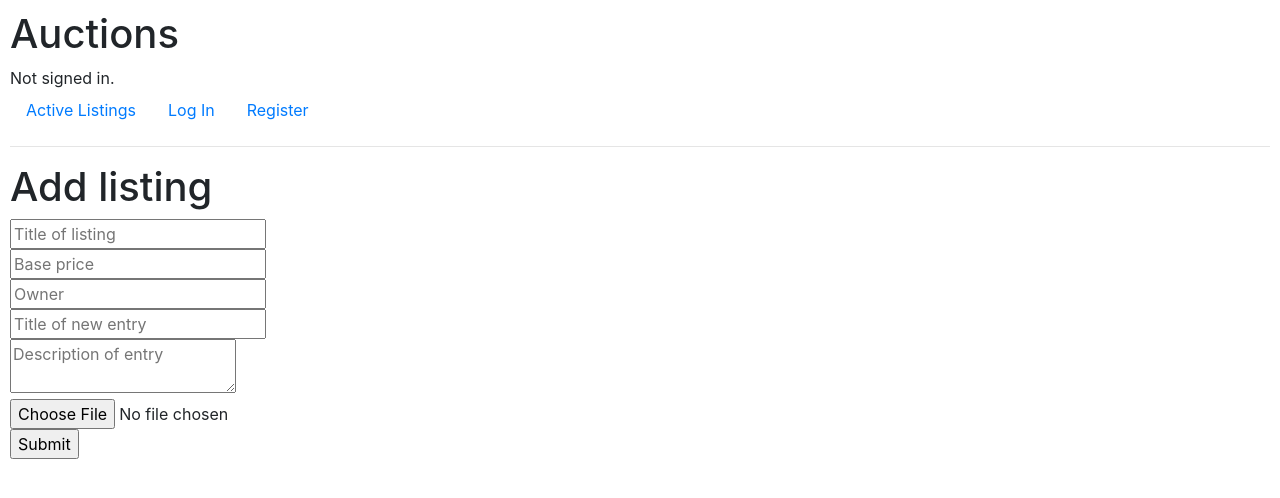
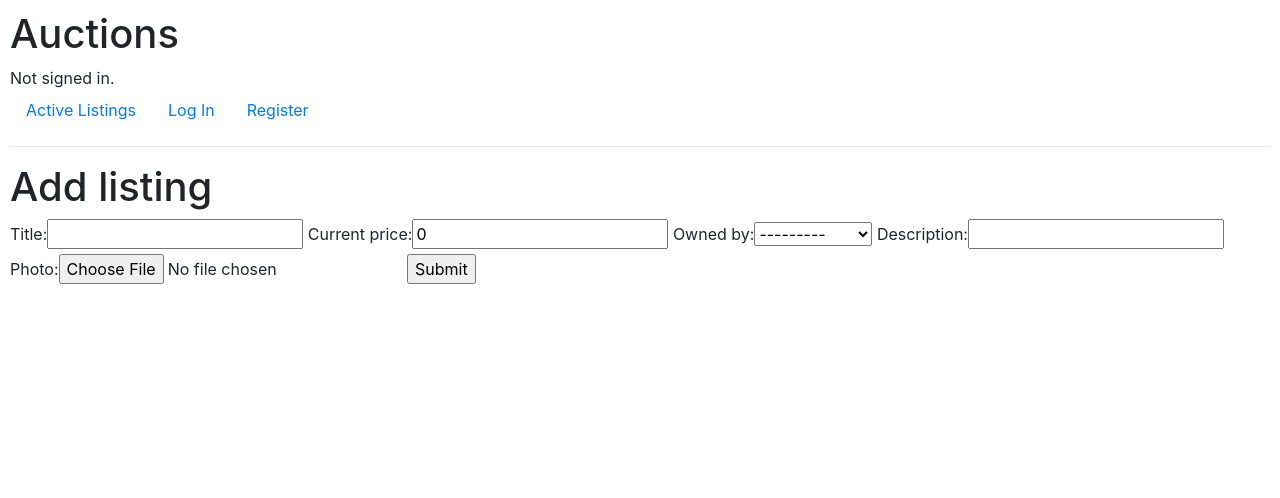
Before and after one commit to haegray/WebDevPractice, a Django app: page /add_listing in a window 1280 px wide. Shown: the top 498 px of the page. Run offline with Django 3.2, Linux system fonts and the light colour scheme; data comes from the database, SQL or seed files in the repository; both versions use the stored data as it was after the commit; some libraries are stand-ins or nearby versions.

Commit message:
Updated add listing page with form

```diff
--- a/commerce/auctions/templates/auctions/add_listing.html
+++ b/commerce/auctions/templates/auctions/add_listing.html
@@ -10,18 +10,7 @@
     <h1>Add listing</h1>
     <form action="{% url 'add_listing' %}" method="post" enctype="multipart/form-data">
         {% csrf_token %}
-        <input class="listing_info" type="text" name="title" placeholder="Title of listing"><br/>
-        {% csrf_token %}
-        <input class="listing_info" type="text" name="current_price" placeholder="Base price"><br/>
-        {% csrf_token %}
-        <input class="listing_info" type="text" name="owned_by" placeholder="Owner"><br/>
-        {% csrf_token %}
-        <input class="listing_info" type="text" name="current_price" placeholder="Title of new entry"><br/>
-        {% csrf_token %}
-        <textarea class = "listing_des" name="description" placeholder="Description of entry"></textarea><br/>
-        {% csrf_token %}
-        <input class = "listing_info" type="file" id="listing_img" name="photo"><br/>
-        {% csrf_token %}
+        {{form}}
         <input class = "submit_button" type = "submit">
     </form>
 
--- a/commerce/auctions/views.py
+++ b/commerce/auctions/views.py
@@ -4,20 +4,56 @@ from django.http import HttpResponse, HttpResponseRedirect, HttpResponseNotFound
 from django.shortcuts import render
 from django.urls import reverse
 
+from django.forms import ModelForm
+from django import forms
+
+
 from .models import User, Listing, Bid
 
+class ListingForm(ModelForm):
+    class Meta:
+        # write the name of models for which the form is made
+        model = Listing
+
+        # Custom fields
+        fields = ["title", "current_price", "owned_by", "description", "photo"]
+
+    def __init__(self, *args, **kwargs):
+         self.user = kwargs.pop('user',None)
+         super(ListingForm, self).__init__(*args, **kwargs)
+
+    # this function will be used for the validation
+    def clean(self):
+
+        # data from the form is fetched using super function
+        super(ListingForm, self).clean()
+
+        # extract the username and text field from the data
+        title = self.cleaned_data.get('title')
+        current_price = self.cleaned_data.get('current_price')
+        owned_by = self.cleaned_data.get('owned_by')
+        description = self.cleaned_data.get('description')
+        photo = self.cleaned_data.get('photo')
+
+
+        # conditions to be met for the username length
+        print(title)
+        if len(title) < 1:
+            self._errors['username'] = self.error_class([
+                'Minimum 1 character required'])
+        print(current_price)
+        if current_price <1:
+            self._errors['current_price'] = self.error_class([
+                'Price must be above 0'])
+        if str(self.user) != str(owned_by):
+                self._errors['owned_by'] = self.error_class([
+                "You can only post your own listing."])
+        print(self.cleaned_data)
+        # return any errors if found
+        return self.cleaned_data
 
 def index(request):
-
     listings = Listing.objects.all()
-    #names = [listing.title for listing in listings]
-    #images = [listing.photo for listing in listings]
-    #bids = [listing.bids.all() for listing in listings]
-    #values = zip(names,bids)
-    #function that fills the lists.
-
-    #context = {'listings': values }
-
     return render(request, "auctions/index.html", {
         "listings": listings
     })
@@ -33,27 +69,28 @@ def listing(request, title):
 
 def add_listing(request):
     if request.method == "POST":
-        try:
-            listing = Listing.objects.get(title = request.POST.get('title'))
-            return HttpResponseNotFound("This item already exists.")
-        except Listing.DoesNotExist:
-            title = request.POST.get('title')
-            current_price = request.POST.get('current_price')
-            owned_by = User.objects.get(username = request.POST.get('owned_by'))
-            print("request user ", request.user)
-            print("owned by", owned_by)
-            if str(request.user) != str(owned_by):
-                return HttpResponseNotFound("You can only post your own listing.")
-            description = request.POST.get('description')
-            photo = request.FILES.get('photo')
-            l = Listing(title=title, current_price=current_price, owned_by=owned_by, description=description, photo=photo)
-            l.save()
-            listings = Listing.objects.all()
-            return render(request, "auctions/index.html", {
-            "listings": listings
+
+            form = ListingForm(request.POST, request.FILES,user=request.user)
+            if form.is_valid():
+                print("Hello")
+                title = form.cleaned_data['title']
+                if Listing.objects.filter(title=title).exists():
+                    return HttpResponseNotFound("This listing already exists.")
+                else:
+                    form.save()
+                    listings = Listing.objects.all()
+                return render(request, "auctions/index.html", {
+                "listings": listings
+                })
+            else:
+                return render(request, "auctions/add_listing.html",{
+                "form": form
             })
     else:
-        return render(request, "auctions/add_listing.html")
+        return render(request, "auctions/add_listing.html",{
+            "form": ListingForm()
+        })
+
 
 
 
```
Also changed, not shown: commerce/db.sqlite3, commerce/media/media/Red_Shell_Artwork_-_Mario_Kart_Wii.png (added), commerce/media/media/Red_Shell_Artwork_-_Mario_Kart_Wii_zsresgB.png (added).
